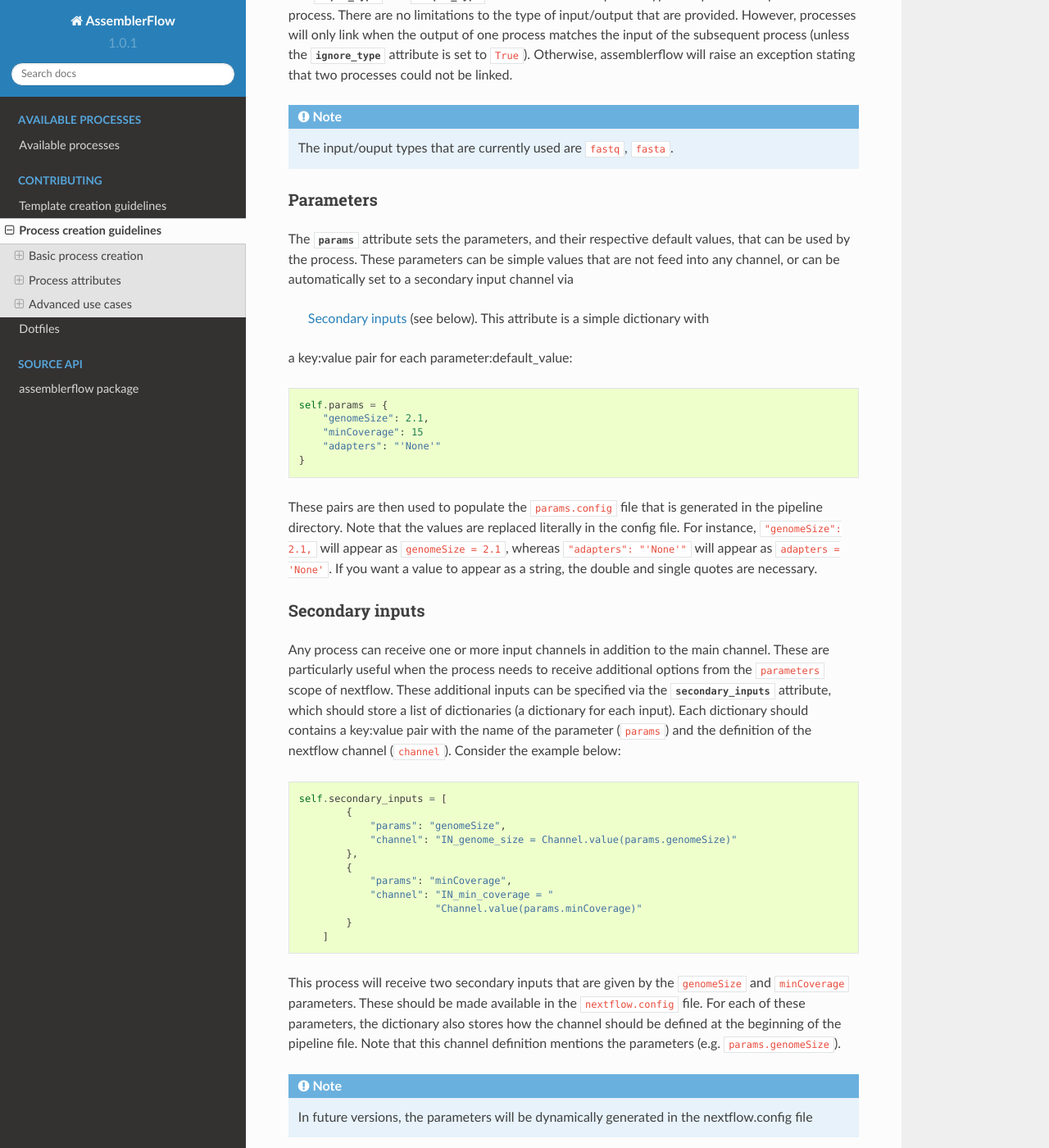
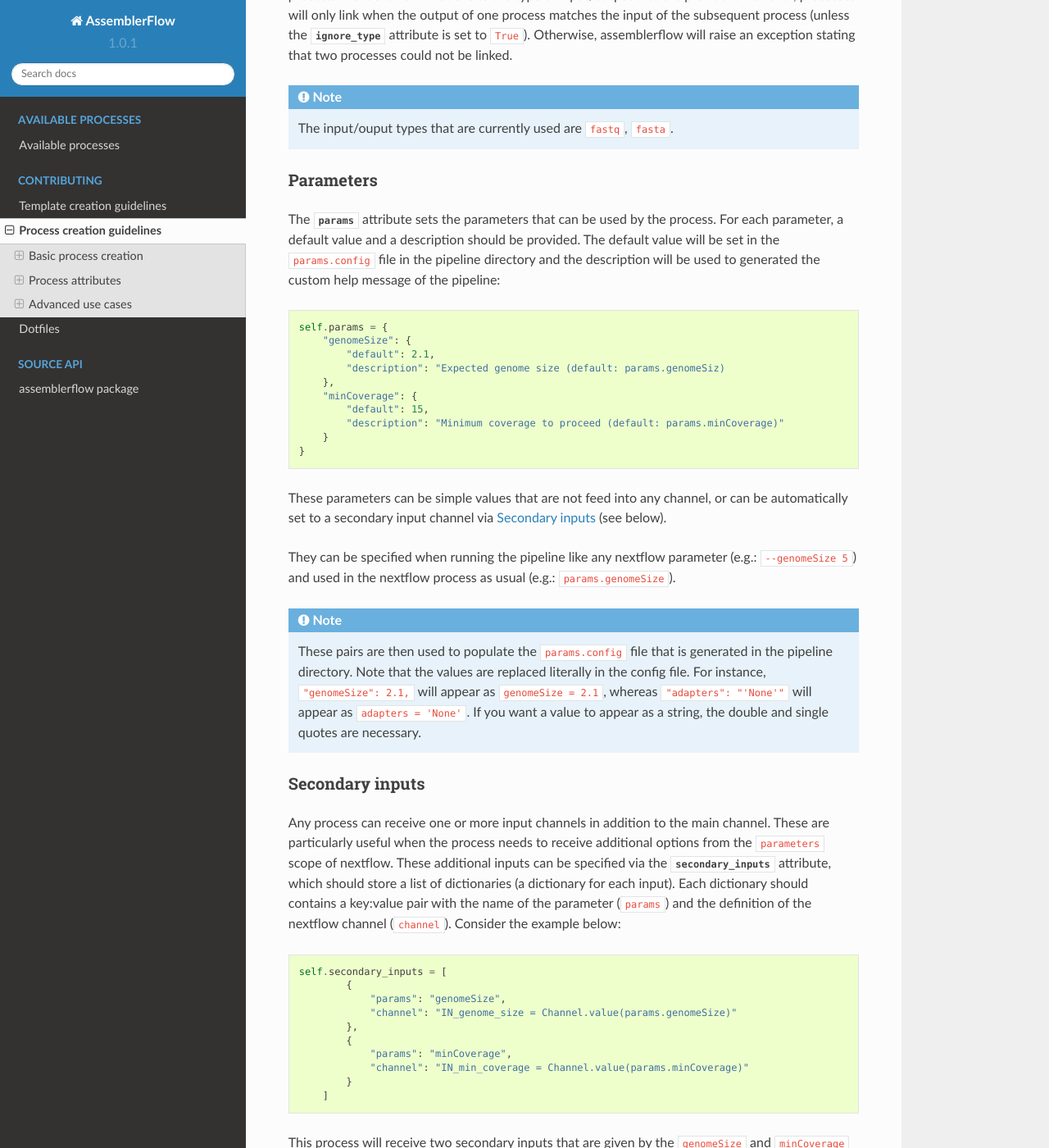
Before and after one commit to assemblerflow/flowcraft, a Sphinx documentation site: the page built from docs/create_process.rst, in a window 1280 px wide and 1400 px high, scrolled down 3325 px. Shown: the whole window at 82% size. Built offline with Sphinx 7.4.7 and the Read the Docs theme 2.0.0, drawn with Linux system fonts in a browser that asks for light colours; some of the changed text lies outside the part shown.

Commit message:
Updated secondary input and parameter documentation

```diff
--- a/docs/create_process.rst
+++ b/docs/create_process.rst
@@ -65,13 +65,12 @@
   It is also important for for unique secondary output channels, such as
   those that send run status information (see `Status channels`_).
 
-- ``include "post.txt"`` (**Recommended**): Inserts
-  ``beforeScript`` and ``afterScript`` statements to the process. These
-  include a bash script that created a series of *dotfiles* for the process
-  and scripts for sending requests to REST APIs (only when certain pipeline
-  parameters are used). We recommend the inclusion of this placeholder to
-  to ensure that the reports of a pipeline are correctly created for
-  latter visualization (see :ref:`dotfiles` for more information).
+- ``include "post.txt"`` (**Mandatory**): Inserts
+  ``beforeScript`` and ``afterScript`` statements to the process that setup
+  environmental variables and a series of *dotfiles* for the process to
+  log their status, warnings, fails and reports (see :ref:`dotfiles` for
+  more information). It also includes scripts for sending requests to
+  REST APIs (only when certain pipeline parameters are used).
 
 - ``input_channel`` (**Mandatory**): All process must include an input channel.
 
@@ -199,24 +198,37 @@
 ::::::::::
 
 The :attr:`~assemblerflow.generator.process.Process.params` attribute sets
-the parameters, and their respective default values, that can be used
-by the process. These parameters can be simple values that are not feed into
-any channel, or can be automatically set to a secondary input channel via
- `Secondary inputs`_ (see below). This attribute is a simple dictionary with
-a key:value pair for each parameter:default_value::
+the parameters that can be used by the process. For each parameter, a default
+value and a description should be provided. The default value will be set
+in the ``params.config`` file in the pipeline directory and the description
+will be used to generated the custom help message of the pipeline::
 
     self.params = {
-        "genomeSize": 2.1,
-        "minCoverage": 15
-        "adapters": "'None'"
+        "genomeSize": {
+            "default": 2.1,
+            "description": "Expected genome size (default: params.genomeSiz)
+        },
+        "minCoverage": {
+            "default": 15,
+            "description": "Minimum coverage to proceed (default: params.minCoverage)"
+        }
     }
 
-These pairs are then used to populate the ``params.config`` file that is
-generated in the pipeline directory. Note that the values are replaced
-literally in the config file. For instance, ``"genomeSize": 2.1,`` will appear
-as ``genomeSize = 2.1``, whereas ``"adapters": "'None'"`` will appear as
-``adapters = 'None'``. If you want a value to appear as a string, the double
-and single quotes are necessary.
+These parameters can be simple values that are not feed into
+any channel, or can be automatically set to a secondary input channel via
+`Secondary inputs`_ (see below).
+
+They can be specified when running the pipeline like any nextflow parameter
+(e.g.: ``--genomeSize 5``) and used in the nextflow process as usual
+(e.g.: ``params.genomeSize``).
+
+.. note::
+    These pairs are then used to populate the ``params.config`` file that is
+    generated in the pipeline directory. Note that the values are replaced
+    literally in the config file. For instance, ``"genomeSize": 2.1,`` will appear
+    as ``genomeSize = 2.1``, whereas ``"adapters": "'None'"`` will appear as
+    ``adapters = 'None'``. If you want a value to appear as a string, the double
+    and single quotes are necessary.
 
 
 Secondary inputs
@@ -238,21 +250,30 @@
             },
             {
                 "params": "minCoverage",
-                "channel": "IN_min_coverage = "
-                           "Channel.value(params.minCoverage)"
+                "channel": "IN_min_coverage = Channel.value(params.minCoverage)"
             }
         ]
 
 This process will receive two secondary inputs that are given by the
-``genomeSize`` and ``minCoverage`` parameters. These should be made available
-in the ``nextflow.config`` file. For each of these parameters, the dictionary
+``genomeSize`` and ``minCoverage`` parameters. These should be also specified
+in the :attr:`~assemblerflow.generator.process.Process.params` attribute
+(See `Parameters`_ above).
+
+For each of these parameters, the dictionary
 also stores how the channel should be defined at the beginning of the pipeline
 file. Note that this channel definition mentions the parameters (e.g.
-``params.genomeSize``).
+``params.genomeSize``). An additional best practice for channel definition
+is to include one or more sanity checks to ensure that the provided arguments
+are correct. These checks can be added in the nextflow template file, or
+literally in the ``channel`` string::
 
-.. note::
-    In future versions, the parameters will be dynamically generated in the
-    nextflow.config file
+    self.secondary_inputs = [
+        {
+            "params": "genomeSize",
+            "channel":
+                    "IN_genome_size = Channel.value(params.genomeSize)"
+                    "map{it -> it.toString().isNumber() ? it : exit(1, \"The genomeSize parameter must be a number or a float. Provided value: '${params.genomeSize}'\")}"
+            }
 
 Extra input
 :::::::::::
```
Also changed, not shown: other parts of docs/create_process.rst (+1 -1 lines).
